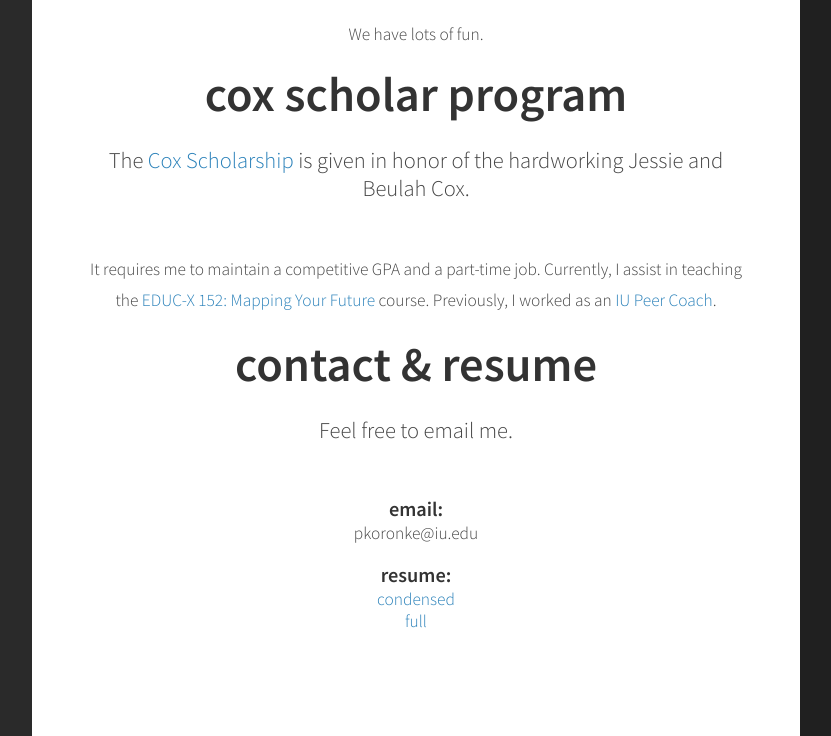
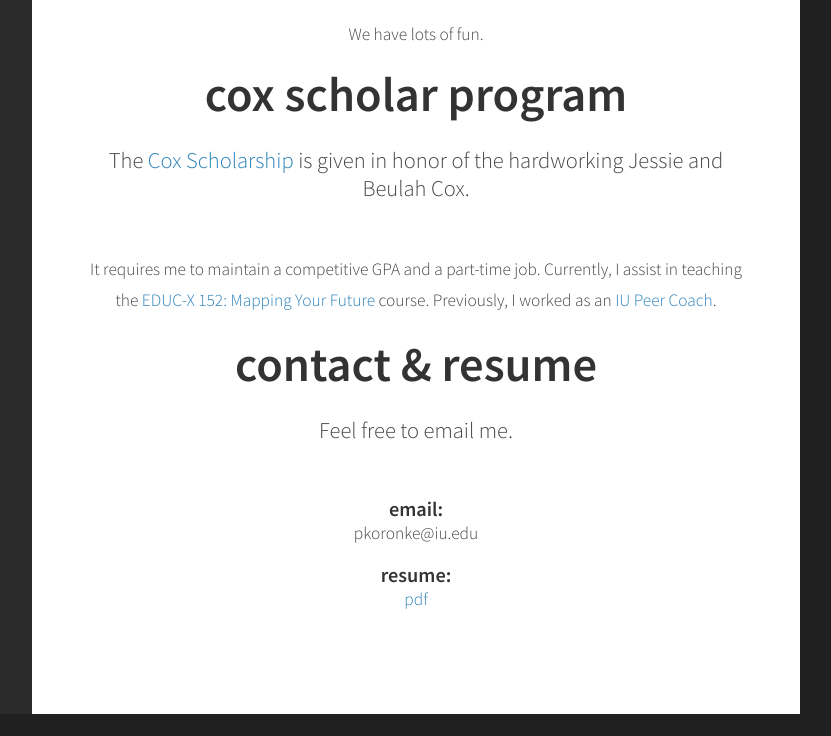
Before and after one commit to RipPhillip/RipPhillip.github.io, a plain HTML site: page index.html in a window 1280 px wide. Shown: the part 3218-3954 px from the top of the page, without its empty margins (352-1183 px from the left). After the commit the page ends 3932 px from the top, so only its background shows below. Drawn offline with Linux system fonts and the light colour scheme; files whose address does not match are found by name.

Commit message:
adding cv

```diff
--- a/index.html
+++ b/index.html
@@ -126,8 +126,7 @@ Released   : 20130902
 			</div>
 			<p><h3>email:</h3>pkoronke@iu.edu</p>
 			<p><h3>resume:</h3>
-			  <a href="/files/Paulette_Koronkevich_Resume.pdf" download>condensed</a> </br>
-			    <a href="/files/Paulette_Koronkevich_Resume_Full.pdf" download>full</a>
+			  <a href="/files/Paulette_Koronkevich_CV.pdf">pdf</a>
 			  </p>
 		</div>
 	</div>
```
Also changed, not shown: 3 other files.
